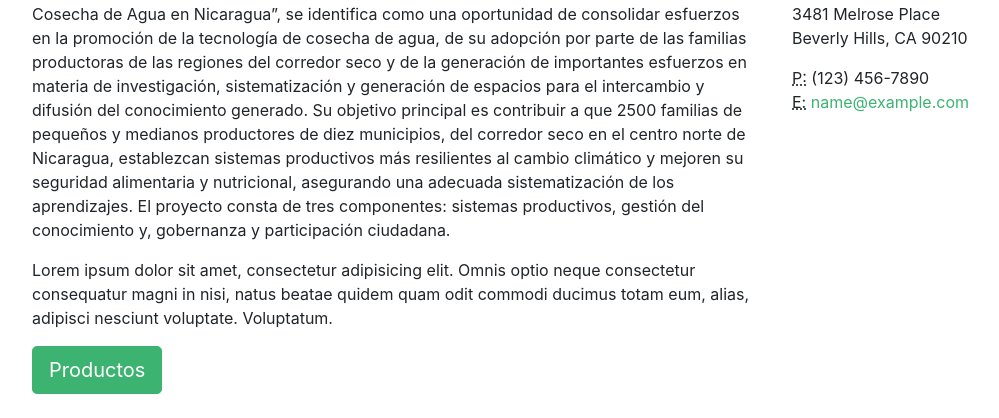
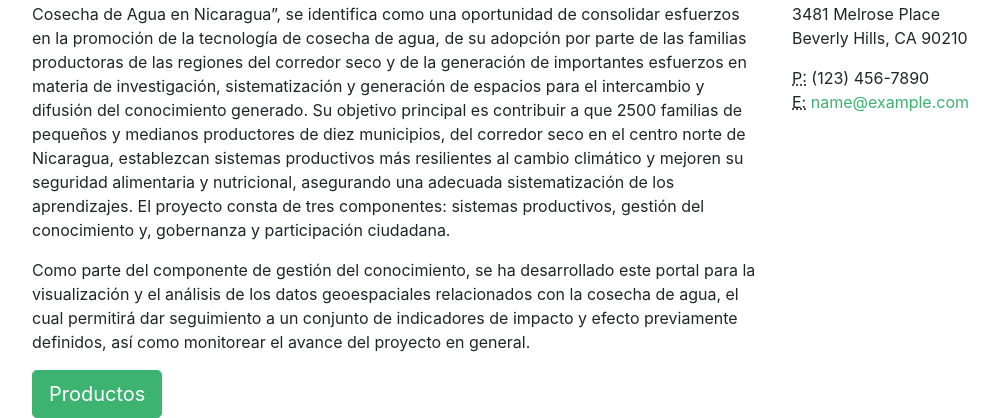
Before and after one commit to geo-cosecha-agua/geo-cosecha-agua.github.io, a Jekyll site: the page built from index.html, in a window 1280 px wide and 900 px high, scrolled down 576 px, cut to the strip 0-418 px from the top of the window. Shown: the whole strip, without its empty margins (53-1052 px from the left). Built offline with Jekyll 4.4.1, drawn with Linux system fonts in a browser that asks for light colours.

Commit message:
Update index.html

```diff
--- a/index.html
+++ b/index.html
@@ -10,9 +10,7 @@ layout: default
       La segunda fase del proyecto “Adaptación de la Agricultura al Cambio Climático a través de la Cosecha de Agua en Nicaragua”, se identifica como una oportunidad de consolidar esfuerzos en la promoción de la tecnología de cosecha de agua, de su adopción por parte de las familias productoras de las regiones del corredor seco y de la generación de importantes esfuerzos en materia de investigación, sistematización y generación de espacios para el intercambio y difusión del conocimiento generado. Su objetivo principal es contribuir a que 2500 familias de pequeños y medianos productores de diez municipios, del corredor seco en el centro norte de Nicaragua, establezcan sistemas productivos más resilientes al cambio climático y mejoren su seguridad alimentaria y nutricional, asegurando una adecuada sistematización de los aprendizajes. El proyecto consta de tres componentes: sistemas productivos, gestión del conocimiento y, gobernanza y participación ciudadana.
     </p>
     <p>
-      Lorem ipsum dolor sit amet, consectetur adipisicing elit. Omnis optio
-      neque consectetur consequatur magni in nisi, natus beatae quidem quam odit
-      commodi ducimus totam eum, alias, adipisci nesciunt voluptate. Voluptatum.
+      Como parte del componente de gestión del conocimiento, se ha desarrollado este portal para la visualización y el análisis de los datos geoespaciales relacionados con la cosecha de agua, el cual permitirá dar seguimiento a un conjunto de indicadores de impacto y efecto previamente definidos, así como monitorear el avance del proyecto en general.
     </p>
     <a class="btn btn-primary btn-lg" href="#">Productos</a>
   </div>
```
